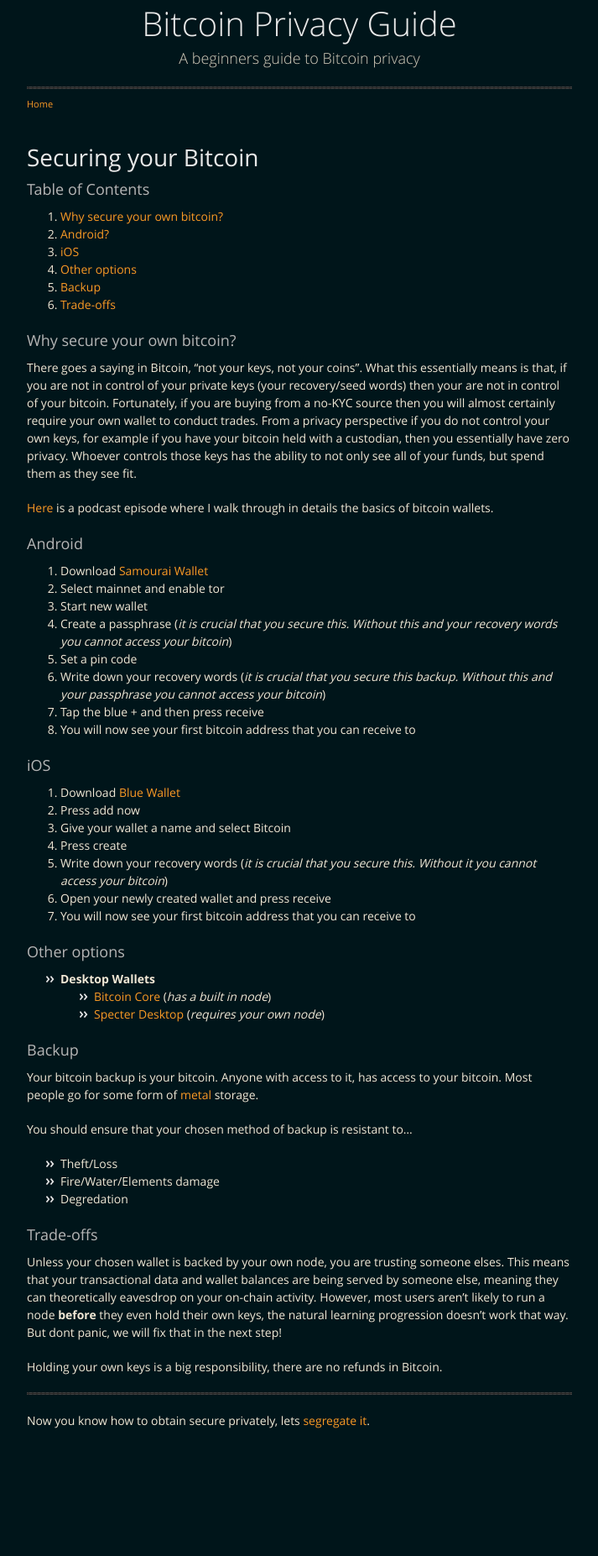
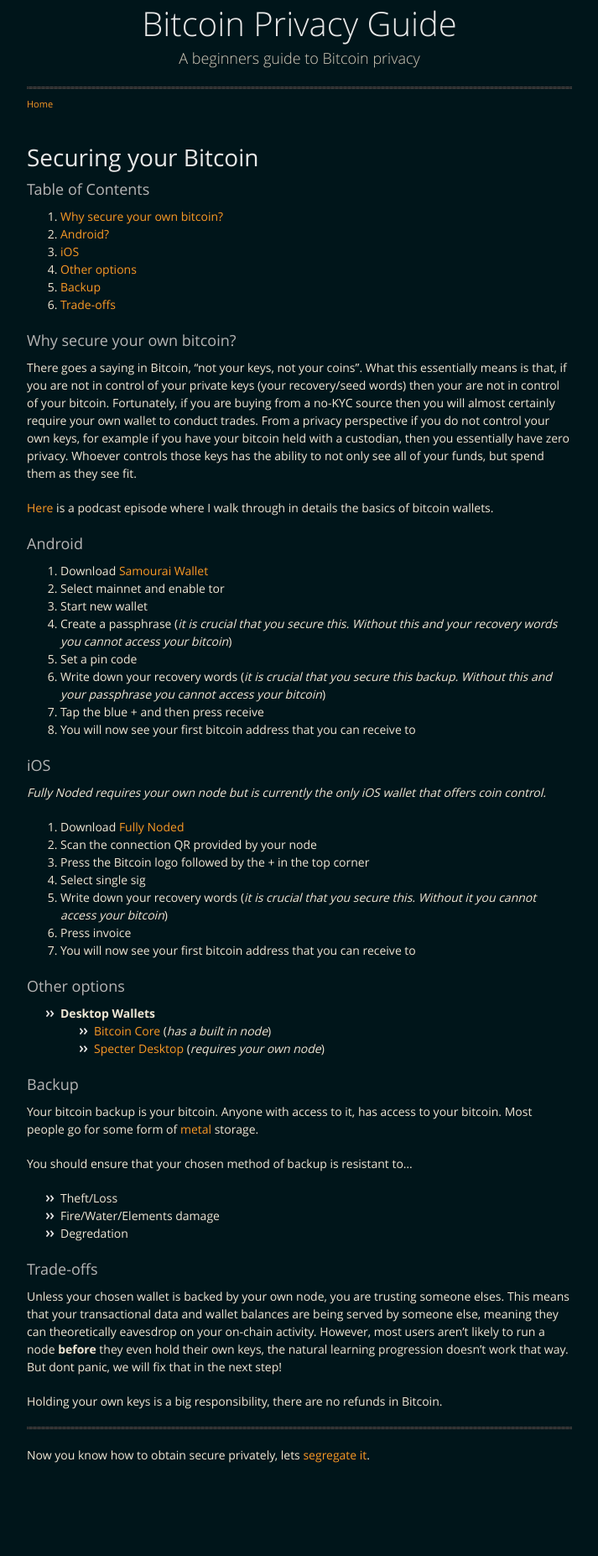
Before and after one commit to BitcoinQnA/BitcoinPrivacyGuide, a Jekyll site: the page built from secure.md, in a window 1280 px wide. Shown: the whole page at 84% size, without its empty margins (283-996 px from the left). Built offline with Jekyll 4.4.1, drawn with Linux system fonts in a browser that asks for light colours; before the commit the page ends 1812 px from its top, so only the background shows below that.

Commit message:
Update secure.md

```diff
--- a/secure.md
+++ b/secure.md
@@ -35,14 +35,15 @@ There goes a saying in Bitcoin, "not your keys, not your coins". What this essen
 
 ### iOS
 
-1.  Download [Blue Wallet](https://bluewallet.io/)
-2.  Press add now
-3.  Give your wallet a name and select Bitcoin
-4.  Press create
+*Fully Noded requires your own node but is currently the only iOS wallet that offers coin control.*
+
+1.  Download [Fully Noded](https://apps.apple.com/gb/app/fully-noded/id1436425586)
+2.  Scan the connection QR provided by your node
+3.  Press the Bitcoin logo followed by the + in the top corner
+4.  Select single sig
 5.  Write down your recovery words (*it is crucial that you secure this. Without it you cannot access your bitcoin*)
-7.  Open your newly created wallet and press receive
+7.  Press invoice
 8.  You will now see your first bitcoin address that you can receive to
-
 
 
 ### Other options
```
